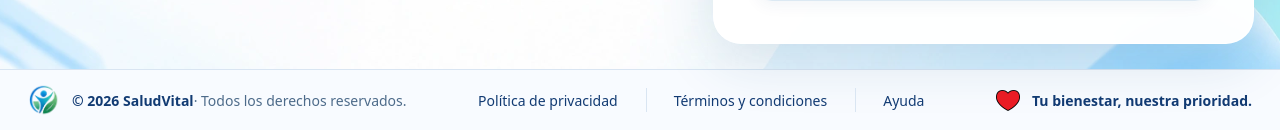
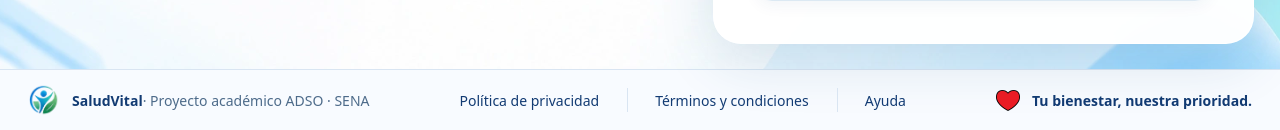
Before and after one commit to personalProjectsDeltaG8109/saludvital, a Node server app: page /privacy in a window 1280 px wide. Shown: the part 4158-4288 px from the top of the page. Run offline with Node 20, Linux system fonts and the light colour scheme; data that the repository does not hold is empty; style sheets or scripts are compiled from the project's sources; some libraries are stand-ins or nearby versions.

Commit message:
fix(legal): use neutral academic footer wording

```diff
--- a/views/auth/partials/footer/public-footer.pug
+++ b/views/auth/partials/footer/public-footer.pug
@@ -1,5 +1,3 @@
-- const year = new Date().getFullYear();
-
 footer.sv-public-footer(role="contentinfo")
     .sv-public-footer__inner
         .sv-public-footer__brand
@@ -10,8 +8,8 @@ footer.sv-public-footer(role="contentinfo")
                 height="32"
             )
             p.sv-public-footer__copyright
-                strong © #{ year } SaludVital
-                span · Todos los derechos reservados.
+                strong SaludVital
+                span · Proyecto académico ADSO · SENA
 
         nav.sv-public-footer__nav(aria-label="Enlaces del pie de página")
             a.sv-public-footer__link(href="/privacy") Política de privacidad
```
